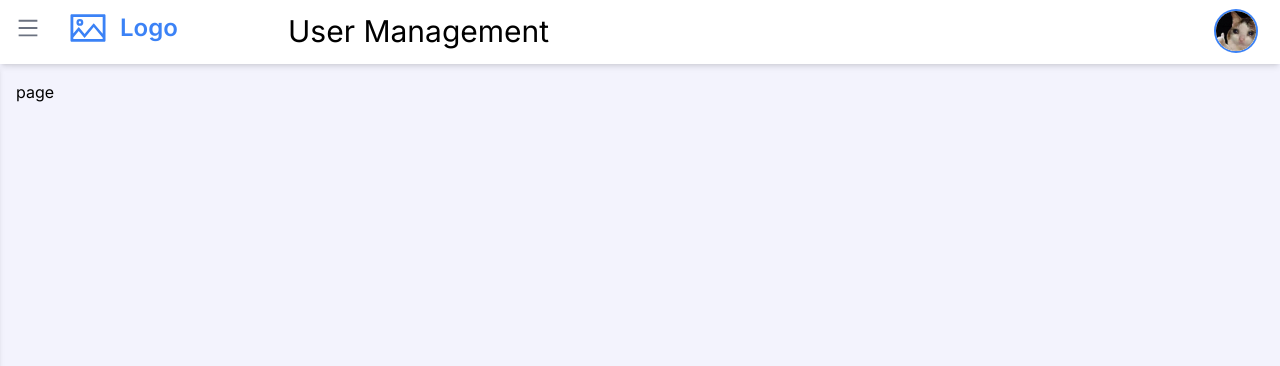
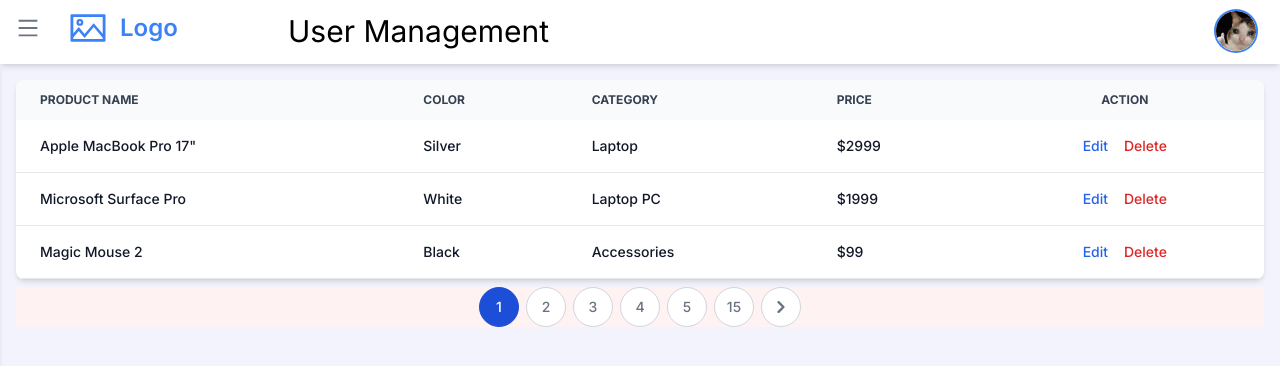
Before and after one commit to pptsuwit/next14, a Next.js app: page /users in a window 1280 px wide. Shown: the top 366 px of the page. Built offline with nearby package versions, Linux system fonts and the light colour scheme.

Commit message:
feat: table, paging

```diff
--- a/app/(main)/customers/page.tsx
+++ b/app/(main)/customers/page.tsx
@@ -1,8 +1,12 @@
 "use client";
 
 import { useGlobalContext } from "@/contexts/store";
+import { useEffect } from "react";
 
 export default function page() {
-  useGlobalContext().setTitle("Customer Management");
+  const { setTitle } = useGlobalContext();
+  useEffect(() => {
+    setTitle("Customer Management");
+  }, []);
   return <div>page</div>;
 }
--- a/app/(main)/dashboard/page.tsx
+++ b/app/(main)/dashboard/page.tsx
@@ -15,6 +15,7 @@ import {
 import { Bar, Line, Pie } from "react-chartjs-2";
 
 import { faker } from "@faker-js/faker";
+import { useEffect } from "react";
 ChartJS.register(
   LineElement,
   PointElement,
@@ -98,7 +99,10 @@ export const dataPie = {
   ],
 };
 export default function page() {
-  useGlobalContext().setTitle("Dashboard");
+  const { setTitle } = useGlobalContext();
+  useEffect(() => {
+    setTitle("Dashboard");
+  }, []);
 
   return (
     <>
--- a/app/(main)/page.tsx
+++ b/app/(main)/page.tsx
@@ -1,8 +1,14 @@
 "use client";
 import { useGlobalContext } from "@/contexts/store";
+import { useEffect } from "react";
 
 export default function Home() {
-  useGlobalContext().setTitle("Home");
+  const { setTitle } = useGlobalContext();
+  useEffect(() => {
+    setTitle("Home");
+  }, []);
+
+  setTitle("Home");
   return (
     <section className="p-4 bg-white border rounded-md shadow-md">
       <div className="py-8 px-4 mx-auto max-w-screen-xl text-center lg:py-16">
--- a/app/(main)/users/page.tsx
+++ b/app/(main)/users/page.tsx
@@ -1,8 +1,61 @@
 "use client";
 
 import { useGlobalContext } from "@/contexts/store";
-
+import Table from "@/components/Table";
+import { useEffect, useState } from "react";
+import Pagination from "@/components/Pagination";
 export default function page() {
-  useGlobalContext().setTitle("User Management");
-  return <div>page</div>;
+  const { setTitle } = useGlobalContext();
+  const [currentPage, setCurrentPage] = useState(1);
+  useEffect(() => {
+    setTitle("User Management");
+  }, []);
+  const header = [
+    { name: "Product name", align: "left" },
+    { name: "Color", align: "left" },
+    { name: "Category", align: "left" },
+    { name: "Price", align: "left" },
+  ];
+  const data = [
+    {
+      name: `Apple MacBook Pro 17"`,
+      color: "Silver",
+      category: "Laptop",
+      price: "$2999",
+    },
+    {
+      name: `Microsoft Surface Pro`,
+      color: "White",
+      category: "Laptop PC",
+      price: "$1999",
+    },
+    {
+      name: `Magic Mouse 2`,
+      color: "Black",
+      category: "Accessories",
+      price: "$99",
+    },
+  ];
+  return (
+    <>
+      <Table
+        header={header}
+        data={data}
+        action={{
+          status: true,
+          // edit: false,
+          // delete: false,
+        }}
+      />
+      <Pagination
+        pagination={{
+          currentPage: currentPage,
+          recordPerPage: 10,
+          totalPage: 10,
+          totalRecord: 150,
+        }}
+        setCurrentPage={setCurrentPage}
+      />
+    </>
+  );
 }
--- a/components/Layouts/main/Layout.tsx
+++ b/components/Layouts/main/Layout.tsx
@@ -1,15 +1,12 @@
-// "use client";
 import React, { PropsWithChildren } from "react";
 import Navbar from "./Navbar";
 import Drawer from "./Drawer";
-import { useGlobalContext } from "@/contexts/store";
 const MainLayout = ({ children }: PropsWithChildren) => {
-  // const { drawer } = useGlobalContext();
   return (
     <>
       <Navbar />
+      <div className="p-4 pt-20">{children}</div>
       <Drawer />
-      <div className="p-4 pt-20">{children}</div>
     </>
   );
 };
--- /dev/null
+++ b/components/Pagination.tsx
@@ -0,0 +1,172 @@
+interface Pagination {
+  pagination: IPagination;
+  setCurrentPage: (page: number) => void;
+}
+export default function Pagination(props: Pagination) {
+  const {
+    currentPage = 1,
+    recordPerPage = 1,
+    totalPage = 0,
+    totalRecord = 0,
+  } = props.pagination;
+  let item = [];
+
+  let endPage = Math.floor(totalRecord / recordPerPage);
+
+  const handlePreviousPage = () => {
+    if (currentPage === 1) return;
+    props.setCurrentPage(currentPage - 1);
+  };
+  const handleNextPage = () => {
+    if (currentPage === totalPage) return;
+    props.setCurrentPage(currentPage + 1);
+  };
+  const handleCurrnetPage = (page: number) => {
+    if (currentPage === totalPage) return;
+    props.setCurrentPage(page);
+  };
+  const getLenghtPage = () => {
+    if (currentPage == 1) return 5;
+    return 3 + currentPage;
+  };
+  const getStartPage = () => {
+    if (
+      currentPage == 1 ||
+      currentPage == 2 ||
+      currentPage - 1 === endPage ||
+      currentPage === endPage
+    ) {
+      return currentPage;
+    }
+
+    return currentPage - 2;
+  };
+
+  let startPage = getStartPage();
+
+  const skipPage = (page: number) => {
+    // if (page === 1 || page === endPage) return false;
+
+    // if (page - 2 === 1) return false;
+    return false;
+  };
+  let lengthPage = getLenghtPage();
+
+  for (let index = startPage; index <= lengthPage; index++) {
+    item.push(
+      <li key={index}>
+        {skipPage(index) ? (
+          <div className="mx-2">...</div>
+        ) : (
+          <button
+            onClick={() => handleCurrnetPage(index)}
+            type="button"
+            className={`font-medium rounded-full text-sm text-center inline-flex items-center h-10 w-10 mx-1 border
+           ${
+             currentPage === index
+               ? "text-white bg-blue-700 border-blue-700"
+               : "text-gray-500 bg-white border-gray-300 hover:bg-blue-700 hover:text-white"
+           }`}
+          >
+            <span className="overflow-ellipsis mx-auto">{index}</span>
+          </button>
+        )}
+      </li>
+    );
+  }
+
+  return (
+    <>
+      <nav className="bg-red-50 flex justify-center my-2 w-full px-6">
+        <ul className="flex items-center -space-x-px h-10 text-base">
+          {currentPage !== 1 && (
+            <>
+              <li>
+                <button
+                  onClick={handlePreviousPage}
+                  type="button"
+                  className={`bg-white font-medium rounded-full text-sm flex items-center justify-center h-10 w-10 mx-1  border text-gray-500 border-gray-300 hover:bg-blue-700 hover:text-white`}
+                >
+                  <span className="sr-only">Previous</span>
+                  <svg
+                    className="w-3 h-3 rtl:rotate-180"
+                    aria-hidden="true"
+                    xmlns="http://www.w3.org/2000/svg"
+                    fill="none"
+                    viewBox="0 0 6 10"
+                  >
+                    <path
+                      stroke="currentColor"
+                      strokeLinecap="round"
+                      strokeLinejoin="round"
+                      strokeWidth="2"
+                      d="M5 1 1 5l4 4"
+                    />
+                  </svg>
+                </button>
+              </li>
+              <li>
+                <button
+                  onClick={() => handleCurrnetPage(1)}
+                  type="button"
+                  className={`font-medium rounded-full text-sm text-center inline-flex items-center h-10 w-10 mx-1 border
+                  ${
+                    currentPage === 1
+                      ? "text-white bg-blue-700 border-blue-700"
+                      : "text-gray-500 bg-white border-gray-300 hover:bg-blue-700 hover:text-white"
+                  }`}
+                >
+                  <span className="overflow-ellipsis mx-auto">1</span>
+                </button>
+              </li>
+            </>
+          )}
+
+          {item}
+          {currentPage !== endPage && (
+            <>
+              <li>
+                <button
+                  onClick={() => handleCurrnetPage(1)}
+                  type="button"
+                  className={`font-medium rounded-full text-sm text-center inline-flex items-center h-10 w-10 mx-1 border
+                  ${
+                    currentPage === endPage
+                      ? "text-white bg-blue-700 border-blue-700"
+                      : "text-gray-500 bg-white border-gray-300 hover:bg-blue-700 hover:text-white"
+                  }`}
+                >
+                  <span className="overflow-ellipsis mx-auto">{endPage}</span>
+                </button>
+              </li>
+              <li>
+                <button
+                  onClick={handleNextPage}
+                  type="button"
+                  className={`bg-white font-medium rounded-full text-sm flex items-center justify-center h-10 w-10 mx-1  border text-gray-500 border-gray-300 hover:bg-blue-700 hover:text-white`}
+                >
+                  <span className="sr-only">Next</span>
+                  <svg
+                    className="w-3 h-3 rtl:rotate-180"
+                    aria-hidden="true"
+                    xmlns="http://www.w3.org/2000/svg"
+                    fill="none"
+                    viewBox="0 0 6 10"
+                  >
+                    <path
+                      stroke="currentColor"
+                      strokeLinecap="round"
+                      strokeLinejoin="round"
+                      strokeWidth="2"
+                      d="m1 9 4-4-4-4"
+                    />
+                  </svg>
+                </button>
+              </li>
+            </>
+          )}
+        </ul>
+      </nav>
+    </>
+  );
+}
--- /dev/null
+++ b/components/Table.tsx
@@ -0,0 +1,95 @@
+"use client";
+
+import Link from "next/link";
+
+interface TableHeader {
+  name: string;
+  align: string;
+}
+interface TableProps<T> {
+  header: TableHeader[];
+  data: T[];
+  action: ActionButton;
+}
+interface ActionButton {
+  status: boolean;
+  edit?: boolean;
+  delete?: boolean;
+}
+export default function Table<T extends object>(props: TableProps<T>) {
+  let data: Object[] = [];
+  props?.data?.map((item) => {
+    data.push(Object.values(item));
+  });
+  const tableCells = data.map((cells, index) => {
+    let cell;
+    if (cells instanceof Array) {
+      cell = cells.map((c, cIndex) => {
+        return (
+          <td
+            scope="row"
+            className="px-6 py-4 font-medium text-gray-900 whitespace-nowrap"
+            key={cIndex}
+          >
+            {c}
+          </td>
+        );
+      });
+    }
+    return (
+      <tr className="bg-white border-b hover:bg-gray-50 " key={index}>
+        {cell}
+        {props.action.status !== false && (
+          <td className="px-6 py-4 text-center">
+            {props.action.edit !== false && (
+              <Link
+                href="#"
+                className="font-medium text-blue-600 hover:underline px-2"
+              >
+                Edit
+              </Link>
+            )}
+            {props.action.delete !== false && (
+              <Link
+                href="#"
+                className="font-medium text-red-600 hover:underline px-2"
+              >
+                Delete
+              </Link>
+            )}
+          </td>
+        )}
+      </tr>
+    );
+  });
+  return (
+    <div className="relative overflow-x-auto shadow-md sm:rounded-lg">
+      <table className="w-full text-sm text-left rtl:text-right text-gray-500 ">
+        <thead className="text-xs text-gray-700 uppercase bg-gray-50 ">
+          <tr>
+            {props.header.map((header) => {
+              return (
+                <th
+                  scope="col"
+                  className={`px-6 py-3 ${"text-" + header.align}`}
+                  key={header.name}
+                >
+                  {header.name}
+                </th>
+              );
+            })}
+            {props.action.status !== false &&
+              (props.action.edit !== false ||
+                props.action.delete !== false) && (
+                <th scope="col" className="px-6 py-3 text-center">
+                  <span className="sr-only">Action</span>
+                  Action
+                </th>
+              )}
+          </tr>
+        </thead>
+        <tbody>{tableCells}</tbody>
+      </table>
+    </div>
+  );
+}
```
Also changed, not shown: components/Layouts/main/Drawer.tsx (line endings or trailing spaces).
